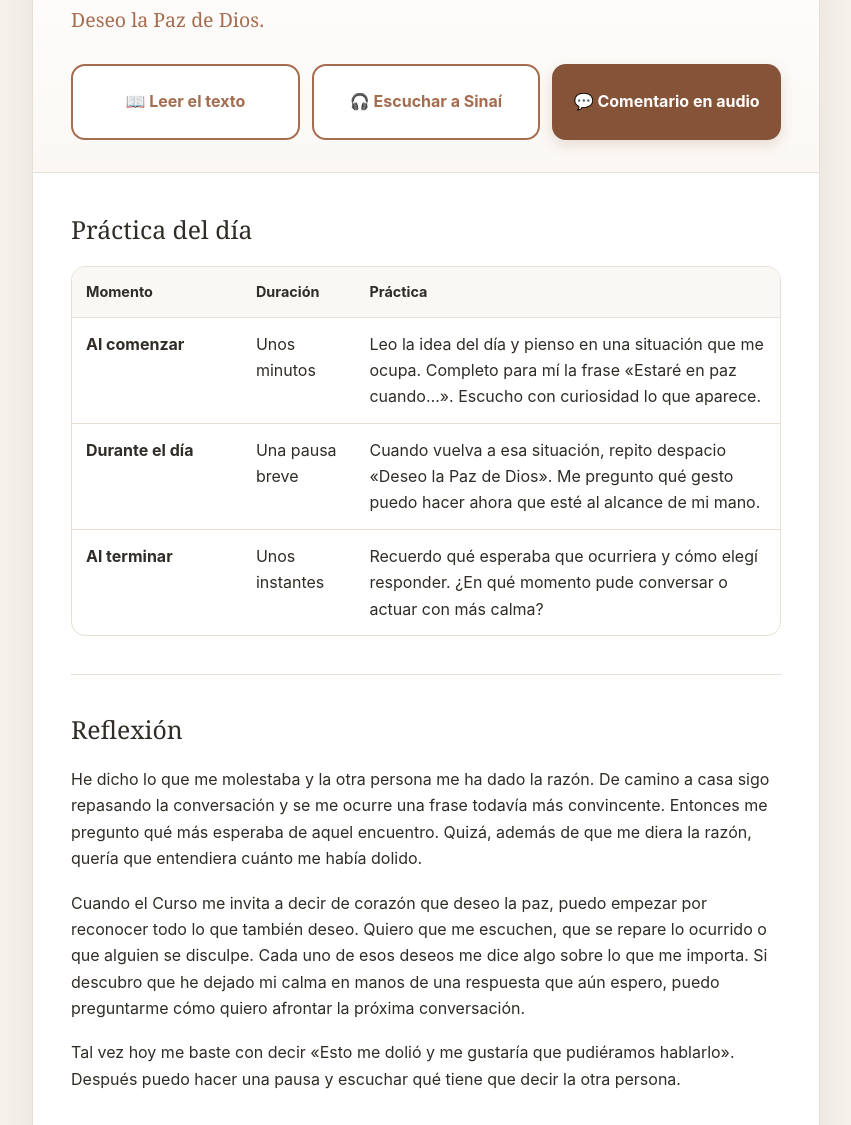
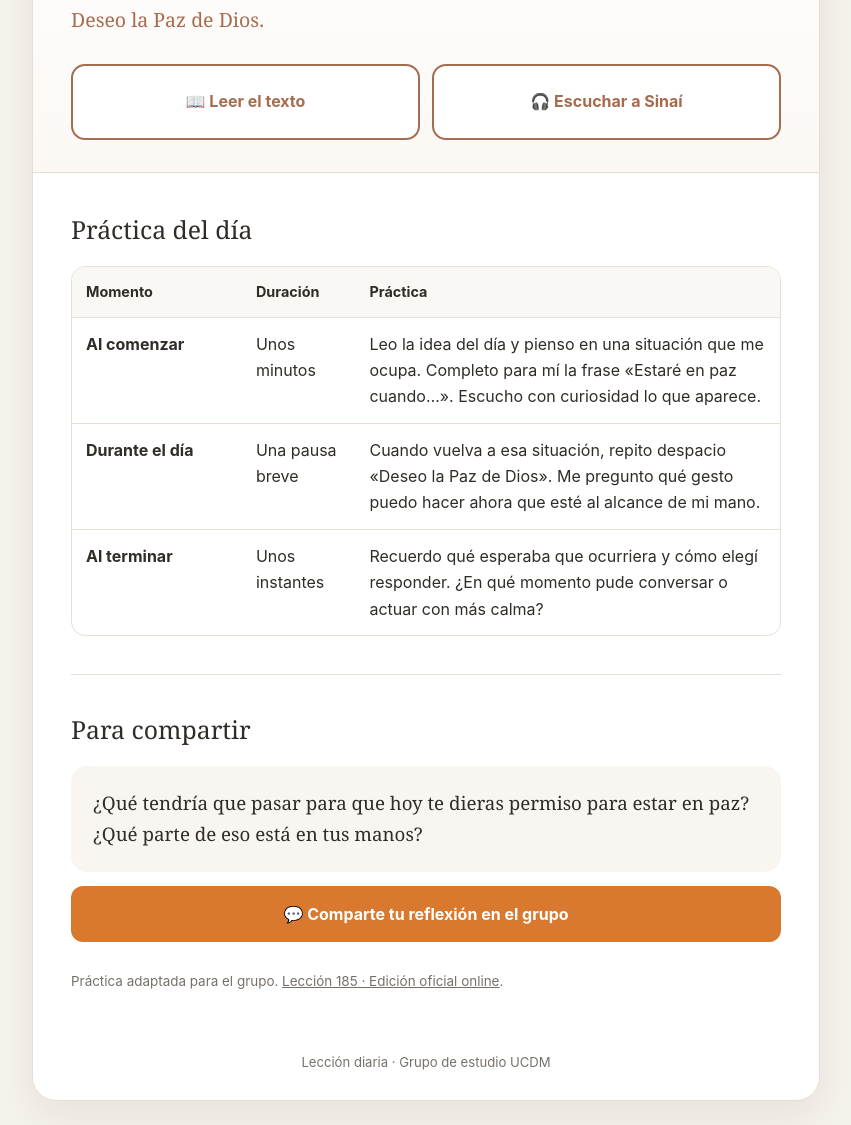
Before and after one commit to espacio-esencial/espacio-esencial.github.io, a plain HTML site: page leccion-185.html in a window 1280 px wide. Shown: the part 175-1300 px from the top of the page, without its empty margins (214-1065 px from the left). Drawn offline with Linux system fonts and the light colour scheme.

Commit message:
Dejar la lectura de Sinaí como único audio de la lección 185

```diff
--- a/leccion-185.html
+++ b/leccion-185.html
@@ -3,7 +3,7 @@
 <head>
   <meta charset="utf-8">
   <meta name="viewport" content="width=device-width,initial-scale=1">
-  <meta name="description" content="Lección 185 de Un Curso de Milagros. Texto oficial, lectura de Sinaí, comentario en audio y práctica diaria.">
+  <meta name="description" content="Lección 185 de Un Curso de Milagros. Texto oficial, lectura de Sinaí y práctica diaria.">
   <title>Lección 185 · UCDM</title>
   <style>
     :root{--bg:#f5f1eb;--paper:#fff;--ink:#302c27;--muted:#777069;--accent:#a66c4f;--accent2:#6f7a67;--line:#e7dfd5;--soft:#f9f6f2;--orange:#d8792f}
@@ -16,12 +16,11 @@
     .kicker a{color:inherit;text-decoration:none}
     h1{font-family:Georgia,"Times New Roman",serif;font-weight:500;font-size:clamp(2.05rem,7vw,3.65rem);line-height:1.08;margin:0 0 14px}
     .lead{font-family:Georgia,"Times New Roman",serif;color:var(--accent);font-size:1.22rem;margin:0}
-    .actions{display:grid;grid-template-columns:repeat(3,minmax(0,1fr));gap:12px;margin-top:28px}
+    .actions{display:grid;grid-template-columns:repeat(2,minmax(0,1fr));gap:12px;margin-top:28px}
     a.btn{display:flex;justify-content:center;align-items:center;gap:8px;min-height:76px;text-align:center;text-decoration:none;border-radius:14px;padding:16px 12px;font-weight:700;border:2px solid var(--accent);font-size:1rem;line-height:1.35}
     a.btn:focus-visible{outline:3px solid var(--accent2);outline-offset:4px}
     a.btn:hover{box-shadow:0 6px 16px rgba(54,40,28,.12)}
     a.secondary{color:var(--accent);background:#fff}
-    a.comment{background:#855438;color:#fff;border-color:#855438;box-shadow:0 5px 14px rgba(133,84,56,.18)}
     .content{padding:36px 38px 42px}
     section+section{margin-top:38px;padding-top:34px;border-top:1px solid var(--line)}
     h2{font-family:Georgia,"Times New Roman",serif;font-size:1.55rem;font-weight:500;margin:0 0 16px}
@@ -53,7 +52,7 @@
   <meta property="og:site_name" content="Espacio Esencial · Un Curso de Milagros">
   <meta property="og:locale" content="es_ES">
   <meta property="og:title" content="Lección 185 · UCDM">
-  <meta property="og:description" content="Texto oficial, lectura, comentario en audio y práctica diaria · Espacio Esencial.">
+  <meta property="og:description" content="Texto oficial, lectura de Sinaí y práctica diaria · Espacio Esencial.">
   <meta property="og:image" content="https://espacio-esencial.github.io/assets/espacio-esencial-social.jpg">
   <meta property="og:url" content="https://espacio-esencial.github.io/leccion-185.html">
   <meta name="twitter:card" content="summary_large_image">
@@ -72,7 +71,6 @@
         <div class="actions">
           <a class="btn secondary" href="https://lecciones.acim.org/es/chapters/lesson-185" target="_blank" rel="noopener">📖 Leer el texto</a>
           <a class="btn secondary" href="https://drive.google.com/file/d/1S7UGXJGZi0WOl8_2dwXIF1PTpuUMPoa_/view?usp=drivesdk" target="_blank" rel="noopener">🎧 Escuchar a Sinaí</a>
-          <a class="btn comment" href="https://drive.google.com/file/d/17DX4ZQLTb1AFWyvEVrMvcewJM8ik5ca5/view?usp=drivesdk" target="_blank" rel="noopener">💬 Comentario en audio</a>
         </div>
       </header>
 
@@ -91,13 +89,6 @@
           </table>
         </section>
 
-        <section id="comentario">
-          <h2>Reflexión</h2>
-          <p>He dicho lo que me molestaba y la otra persona me ha dado la razón. De camino a casa sigo repasando la conversación y se me ocurre una frase todavía más convincente. Entonces me pregunto qué más esperaba de aquel encuentro. Quizá, además de que me diera la razón, quería que entendiera cuánto me había dolido.</p>
-          <p>Cuando el Curso me invita a decir de corazón que deseo la paz, puedo empezar por reconocer todo lo que también deseo. Quiero que me escuchen, que se repare lo ocurrido o que alguien se disculpe. Cada uno de esos deseos me dice algo sobre lo que me importa. Si descubro que he dejado mi calma en manos de una respuesta que aún espero, puedo preguntarme cómo quiero afrontar la próxima conversación.</p>
-          <p>Tal vez hoy me baste con decir «Esto me dolió y me gustaría que pudiéramos hablarlo». Después puedo hacer una pausa y escuchar qué tiene que decir la otra persona.</p>
-        </section>
-
         <section>
           <h2>Para compartir</h2>
           <div class="question">¿Qué tendría que pasar para que hoy te dieras permiso para estar en paz? ¿Qué parte de eso está en tus manos?</div>
```
